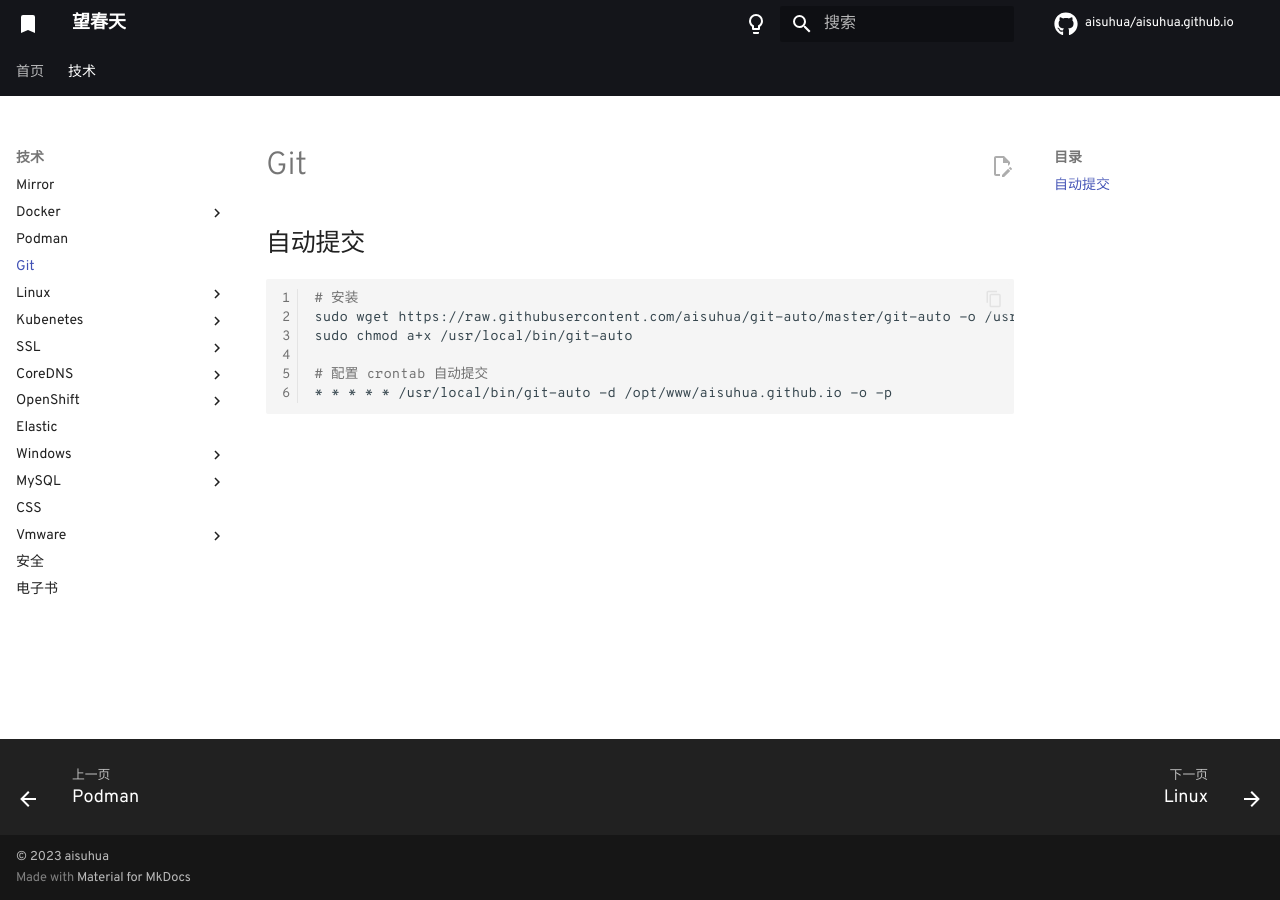
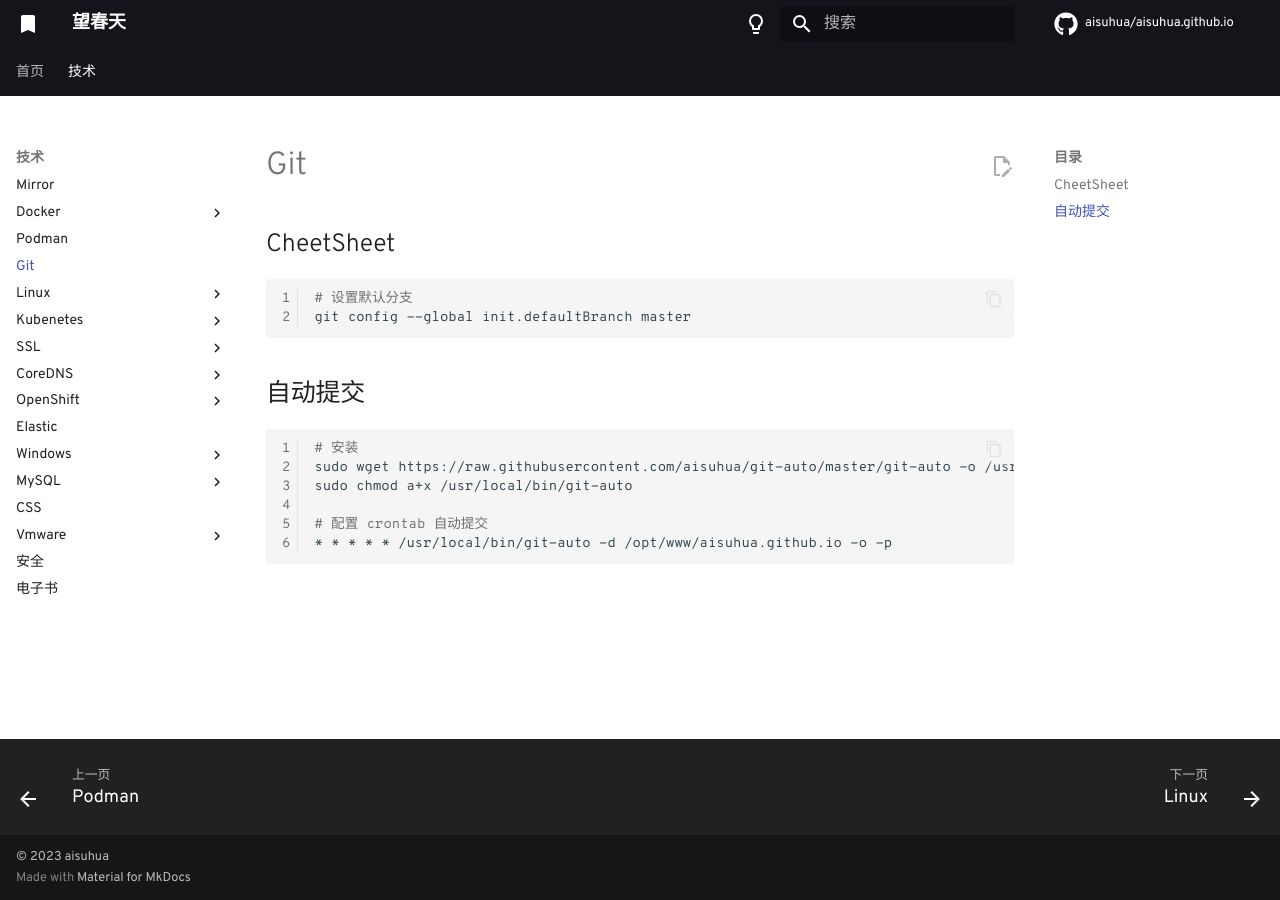
Before and after one commit to aisuhua/aisuhua.github.io, an MkDocs documentation site: the page built from docs/git/index.md, in a window 1280 px wide. Built offline with MkDocs 1.6.1 and Material for MkDocs 9.7.7, drawn with Linux system fonts in a browser that asks for light colours; comment, search, counter and statistics services are not loaded.

Commit message:
index.md

````diff
--- a/docs/git/index.md
+++ b/docs/git/index.md
@@ -1,4 +1,11 @@
 # Git
+
+## CheetSheet
+
+```sh
+# 设置默认分支
+git config --global init.defaultBranch master
+```
 
 ## 自动提交
 
````
